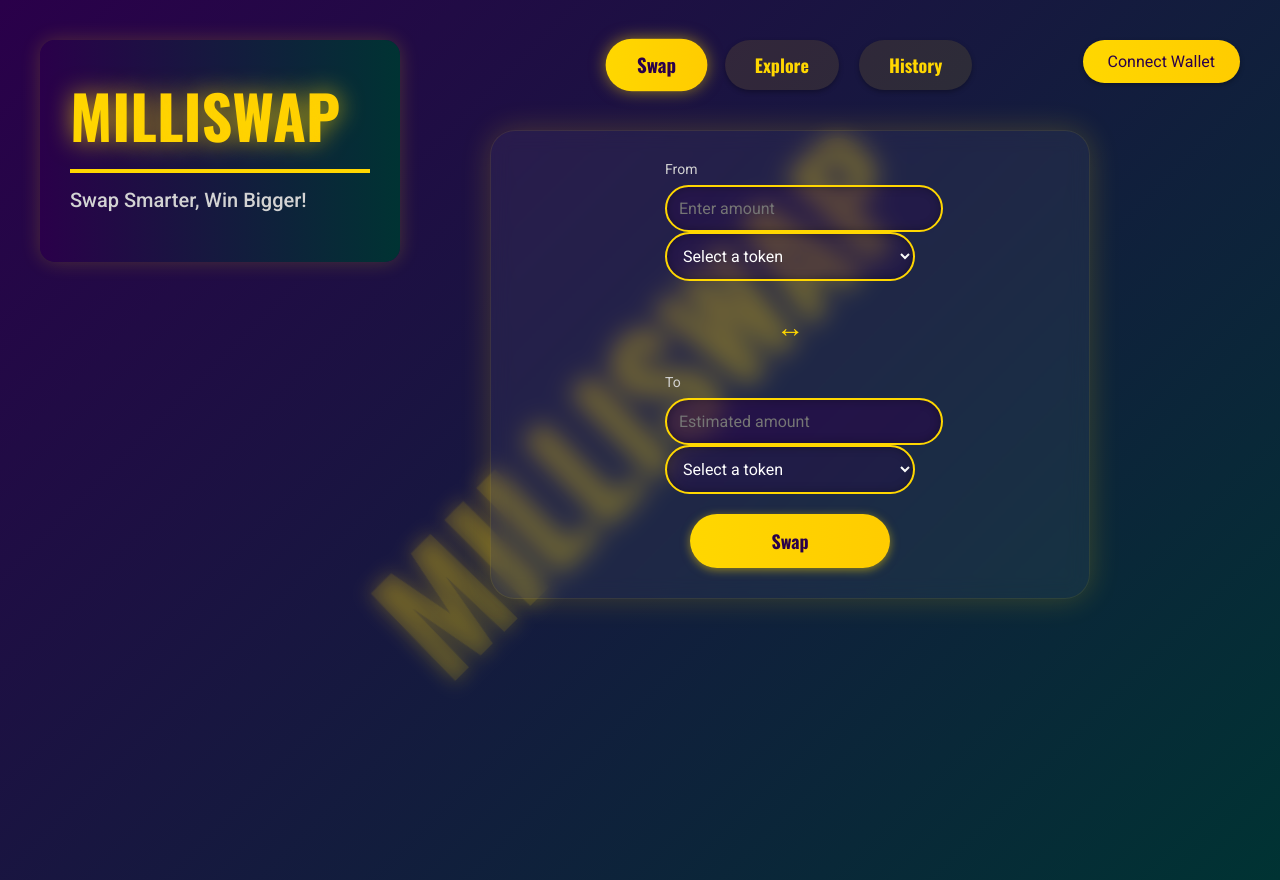
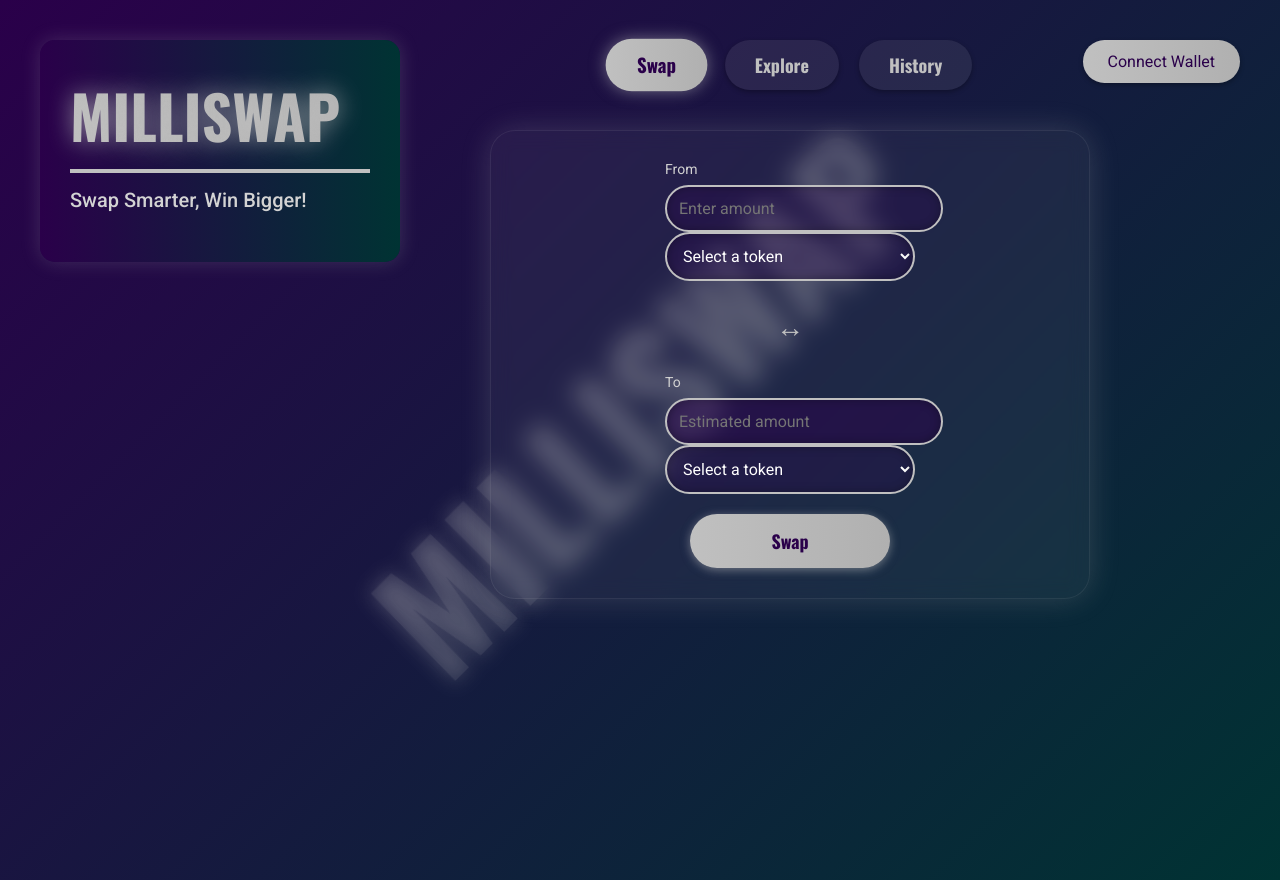
Before and after one commit to Samfresh-ai/MilliSwap-Frontend, a plain HTML site: page index.html in a window 1280 px wide. Drawn offline with nearby package versions, Linux system fonts and the light colour scheme.

Commit message:
Fixed wallet connection, updated color scheme to silver (#c0c0c0)

```diff
--- a/script.js
+++ b/script.js
@@ -41,19 +41,23 @@ const rates = {
 async function connectWallet() {
     if (window.ethereum) {
         try {
-            await window.ethereum.request({ method: "eth_requestAccounts" });
+            // Request account access
+            await window.ethereum.request({ method: 'eth_requestAccounts' });
             provider = new ethers.BrowserProvider(window.ethereum);
+            // Ensure provider is ready
+            await provider.ready;
             signer = await provider.getSigner();
             contract = new ethers.Contract(SWAP_ADDRESS, SWAP_ABI, signer);
             document.getElementById("connectButton").style.display = "none";
             document.getElementById("disconnectButton").style.display = "inline-block";
             await updateBalances();
+            console.log("Connected to wallet:", await signer.getAddress());
         } catch (error) {
             console.error("Connection error:", error);
-            alert("Failed to connect wallet");
+            alert("Failed to connect wallet. Ensure MetaMask is installed and unlocked. Error: " + error.message);
         }
     } else {
-        alert("Please install MetaMask");
+        alert("Please install MetaMask to connect your wallet.");
     }
 }
 
@@ -207,7 +211,6 @@ function updateHistory() {
     `).join("");
 }
 
-// Tab switching
 document.getElementById("swapTab").addEventListener("click", () => {
     document.querySelectorAll(".tab").forEach(tab => tab.classList.remove("active"));
     document.getElementById("swapTab").classList.add("active");
@@ -229,7 +232,6 @@ document.getElementById("historyTab").addEventListener("click", () => {
     document.getElementById("historySection").classList.add("active");
 });
 
-// Event listeners
 document.getElementById("connectButton").addEventListener("click", connectWallet);
 document.getElementById("disconnectButton").addEventListener("click", disconnectWallet);
 document.getElementById("swapButton").addEventListener("click", swap);
@@ -238,7 +240,6 @@ document.getElementById("fromAmount").addEventListener("input", updateEstimatedA
 document.getElementById("fromToken").addEventListener("change", updateEstimatedAmount);
 document.getElementById("toToken").addEventListener("change", updateEstimatedAmount);
 
-// Auto-connect if wallet is already connected
 window.addEventListener("load", async () => {
     if (window.ethereum) {
         try {
--- a/styles.css
+++ b/styles.css
@@ -24,11 +24,11 @@ body {
     transform: translate(-50%, -50%) rotate(-45deg);
     font-family: 'Oswald', sans-serif;
     font-size: 150px;
-    color: rgba(255, 215, 0, 0.1); /* Gold tint */
+    color: rgba(192, 192, 192, 0.1); /* Silver tint */
     pointer-events: none;
     z-index: 0;
     font-weight: 700;
-    text-shadow: 0 0 20px rgba(255, 215, 0, 0.3);
+    text-shadow: 0 0 20px rgba(192, 192, 192, 0.3);
 }
 
 .container {
@@ -46,21 +46,21 @@ header {
     padding: 30px;
     background: linear-gradient(90deg, #2a004a, #003333);
     border-radius: 15px;
-    box-shadow: 0 0 20px rgba(255, 215, 0, 0.2);
+    box-shadow: 0 0 20px rgba(192, 192, 192, 0.2);
     text-align: left;
 }
 
 .header-content h1 {
     font-family: 'Oswald', sans-serif;
     font-size: 60px;
-    color: #ffd700; /* Gold */
+    color: #c0c0c0; /* Silver */
     margin: 0;
-    text-shadow: 0 0 25px rgba(255, 215, 0, 0.7);
-    background: linear-gradient(45deg, #ffd700, #ffcc00);
+    text-shadow: 0 0 25px rgba(192, 192, 192, 0.7);
+    background: linear-gradient(45deg, #c0c0c0, #b0b0b0);
     -webkit-background-clip: text;
     background-clip: text;
     -webkit-text-fill-color: transparent;
-    border-bottom: 4px solid #ffd700;
+    border-bottom: 4px solid #c0c0c0;
     padding-bottom: 10px;
     font-weight: 700;
 }
@@ -93,11 +93,11 @@ nav {
 
 .tab {
     font-family: 'Oswald', sans-serif;
-    background: rgba(255, 215, 0, 0.1);
+    background: rgba(192, 192, 192, 0.1);
     border: none;
     padding: 12px 30px;
     border-radius: 30px;
-    color: #ffd700;
+    color: #c0c0c0;
     cursor: pointer;
     font-size: 18px;
     transition: all 0.4s ease;
@@ -105,9 +105,9 @@ nav {
 }
 
 .tab.active, .tab:hover {
-    background: linear-gradient(90deg, #ffd700, #ffcc00);
+    background: linear-gradient(90deg, #c0c0c0, #b0b0b0);
     color: #2a004a;
-    box-shadow: 0 0 15px rgba(255, 215, 0, 0.5);
+    box-shadow: 0 0 15px rgba(192, 192, 192, 0.5);
     transform: scale(1.05);
 }
 
@@ -120,7 +120,7 @@ nav {
 
 .wallet button {
     font-family: 'Roboto', sans-serif;
-    background: linear-gradient(90deg, #ffd700, #ffcc00);
+    background: linear-gradient(90deg, #c0c0c0, #b0b0b0);
     color: #2a004a;
     padding: 12px 25px;
     border: none;
@@ -132,7 +132,7 @@ nav {
 }
 
 .wallet button:hover {
-    box-shadow: 0 0 20px rgba(255, 215, 0, 0.7);
+    box-shadow: 0 0 20px rgba(192, 192, 192, 0.7);
     transform: translateY(-2px);
 }
 
@@ -159,8 +159,8 @@ nav {
     backdrop-filter: blur(10px);
     padding: 30px;
     border-radius: 25px;
-    border: 1px solid rgba(255, 215, 0, 0.1);
-    box-shadow: 0 0 30px rgba(255, 215, 0, 0.2);
+    border: 1px solid rgba(192, 192, 192, 0.1);
+    box-shadow: 0 0 30px rgba(192, 192, 192, 0.2);
     display: flex;
     flex-direction: column;
     align-items: center;
@@ -185,7 +185,7 @@ label {
 input, select {
     width: 100%;
     padding: 12px;
-    border: 2px solid #ffd700;
+    border: 2px solid #c0c0c0;
     border-radius: 50px;
     background: rgba(42, 0, 74, 0.3);
     color: #fff;
@@ -196,8 +196,8 @@ input, select {
 }
 
 input:focus, select:focus {
-    border-color: #ffcc00;
-    box-shadow: 0 0 20px rgba(255, 215, 0, 0.5);
+    border-color: #b0b0b0;
+    box-shadow: 0 0 20px rgba(192, 192, 192, 0.5);
     outline: none;
 }
 
@@ -208,7 +208,7 @@ input:disabled {
 
 .swap-arrow {
     font-size: 28px;
-    color: #ffd700;
+    color: #c0c0c0;
     cursor: pointer;
     margin: 10px 0;
     transition: transform 0.4s ease, color 0.4s ease;
@@ -216,12 +216,12 @@ input:disabled {
 
 .swap-arrow:hover {
     transform: rotate(180deg);
-    color: #ffcc00;
+    color: #b0b0b0;
 }
 
 #swapButton {
     font-family: 'Oswald', sans-serif;
-    background: linear-gradient(90deg, #ffd700, #ffcc00);
+    background: linear-gradient(90deg, #c0c0c0, #b0b0b0);
     color: #2a004a;
     width: 200px;
     padding: 14px;
@@ -231,11 +231,11 @@ input:disabled {
     font-size: 18px;
     font-weight: 700;
     transition: all 0.4s ease;
-    box-shadow: 0 2px 10px rgba(255, 215, 0, 0.5);
+    box-shadow: 0 2px 10px rgba(192, 192, 192, 0.5);
 }
 
 #swapButton:hover {
-    box-shadow: 0 0 30px rgba(255, 215, 0, 0.7);
+    box-shadow: 0 0 30px rgba(192, 192, 192, 0.7);
     transform: scale(1.05);
 }
 
@@ -245,14 +245,14 @@ input:disabled {
     background: rgba(42, 0, 74, 0.3);
     padding: 20px;
     border-radius: 15px;
-    box-shadow: 0 0 20px rgba(255, 215, 0, 0.1);
+    box-shadow: 0 0 20px rgba(192, 192, 192, 0.1);
 }
 
 #balancesSection h3 {
     font-family: 'Oswald', sans-serif;
     font-size: 20px;
     margin-bottom: 10px;
-    color: #ffd700;
+    color: #c0c0c0;
 }
 
 #balancesSection p {
@@ -269,22 +269,22 @@ input:disabled {
 
 .links a {
     font-family: 'Roboto', sans-serif;
-    color: #ffd700;
+    color: #c0c0c0;
     text-decoration: none;
     font-size: 16px;
     transition: all 0.4s ease;
 }
 
 .links a:hover {
-    color: #ffcc00;
-    text-shadow: 0 0 10px rgba(255, 215, 0, 0.5);
+    color: #b0b0b0;
+    text-shadow: 0 0 10px rgba(192, 192, 192, 0.5);
 }
 
 #historySection {
     background: rgba(42, 0, 74, 0.3);
     padding: 20px;
     border-radius: 15px;
-    box-shadow: 0 0 20px rgba(255, 215, 0, 0.1);
+    box-shadow: 0 0 20px rgba(192, 192, 192, 0.1);
 }
 
 #historyList p {
```
